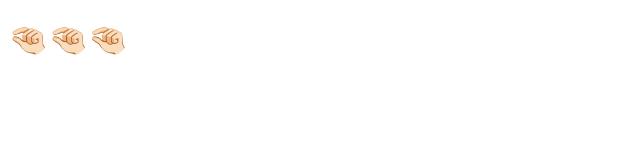
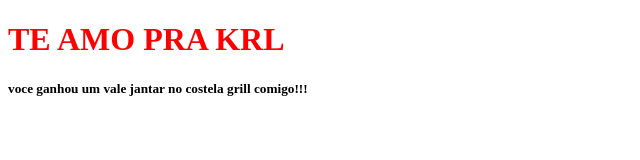
Before and after one commit to fegu0710/vamos-ficar, a plain HTML site: page outra.html in a window 1280 px wide. Shown: the whole page, without its empty margins (0-640 px from the left). Drawn offline with Linux system fonts and the light colour scheme.

Commit message:
Update outra.html

```diff
--- a/outra.html
+++ b/outra.html
@@ -17,6 +17,7 @@
         }
 </style>
 
-<h1>🤏🏻🤏🏻🤏🏻</h1>
+<h1>TE AMO PRA KRL</h1>
+    <h5>voce ganhou um vale jantar no costela grill comigo!!!</h5>
 </body>
 </html>
```
